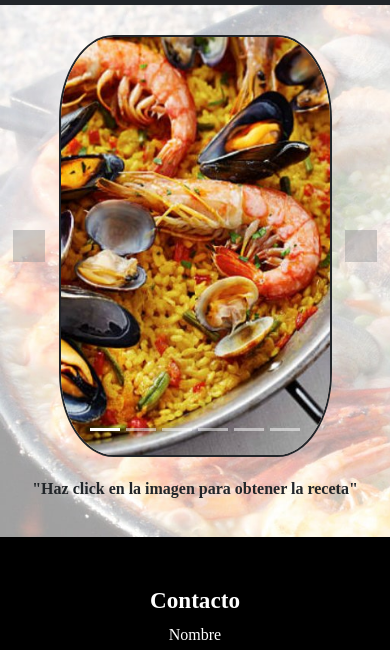
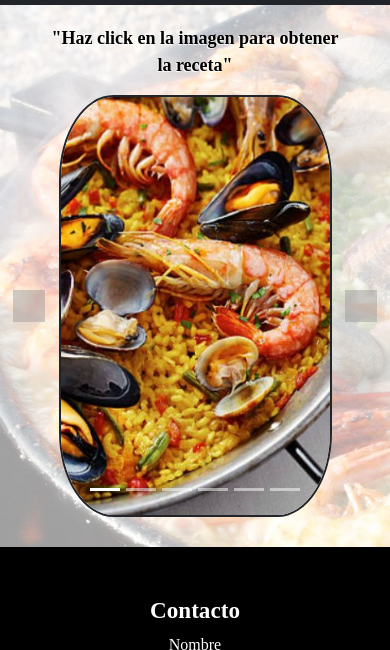
Before and after one commit to enderbasser2236/cocinas_el_mundo, a website: page pages/spain-food.html in a window 390 px wide. Shown: the part 122-772 px from the top of the page. Drawn offline with nearby package versions, Linux system fonts and the light colour scheme; grey boxes are pictures that could not be loaded; a web font is replaced by a local one.

Commit message:
aviso-padding-checks

```diff
--- a/pages/spain-food.html
+++ b/pages/spain-food.html
@@ -82,7 +82,7 @@
 
     <!-- carousel ****************************************************************************** -->
 
-
+    <p class="aviso"><strong>"Haz click en la imagen para obtener la receta"</strong></p>
 
     <section id="carousel">
 
@@ -199,7 +199,7 @@
 
     </section>
 
-    <p class="aviso"><strong>"Haz click en la imagen para obtener la receta"</strong></p>
+
 
     <!-- this is my MODAL SECTION*************************************************** -->
 
--- a/scss/_mainSection.scss
+++ b/scss/_mainSection.scss
@@ -45,7 +45,8 @@
 
 main {
   grid-area: main;
-  padding-top: 30px;
+  padding-top: 5px;
+  padding-bottom: 30px;
 
 }
 
@@ -71,9 +72,12 @@
 }
 
 .aviso {
+  color: rgb(0, 0, 0);
   text-align: center;
-  font-weight: 600;
-  padding: 20px;
+  font-size: large;
+  padding-top: 15px;
+text-shadow:  -1px 1px 1px #ffffff;
+
 }
 
 .contactForm2 {
--- a/scss/_responsive.scss
+++ b/scss/_responsive.scss
@@ -5,7 +5,18 @@
 
   body {
     grid-template-columns: 50% 50%;
+
   }
+
+  main{
+    padding-bottom: 0px;
+  }
+
+ #carousel{
+   padding-bottom: 30px;
+ }
+
+
 
   .contactForm2 {
     display: block;
--- a/scss/_sidebarSection.scss
+++ b/scss/_sidebarSection.scss
@@ -3,7 +3,7 @@
  /* sideBar block********************************************************************** */
 
  .sideBar {
-   background: linear-gradient(0deg, rgb(31, 1, 1) 26%, rgb(245, 222, 179) 85%);
+   background: linear-gradient(0deg, rgb(54, 24, 0) 26%, rgb(245, 222, 179) 85%);
    grid-area: sideBar;
    display: inline-block;
    position: fixed;
```
Also changed, not shown: pages/french-food.html (+2 -2 lines), pages/italian-food.html (+2 -2 lines), pages/mexican-food.html (+2 -2 lines), pages/venezuelan-food.html (+3 -2 lines), css/styles.css, 1 other file.
